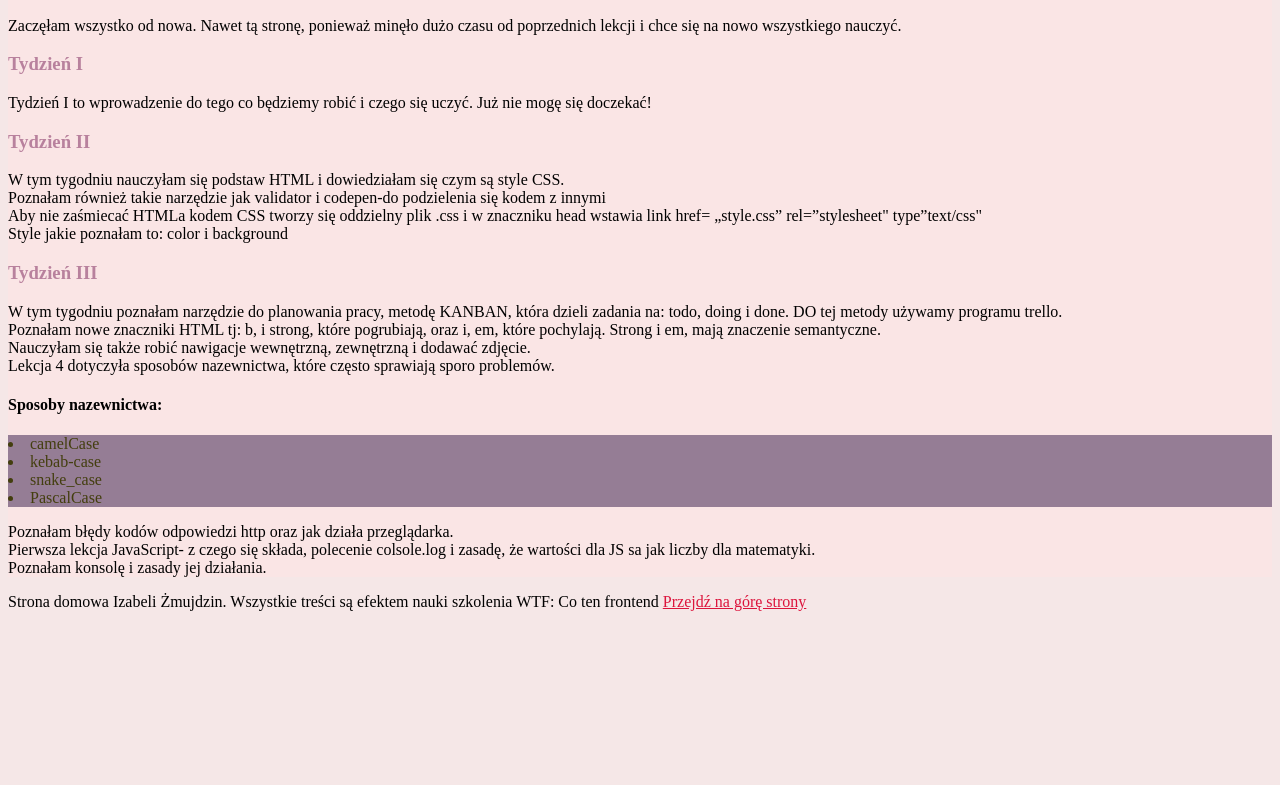
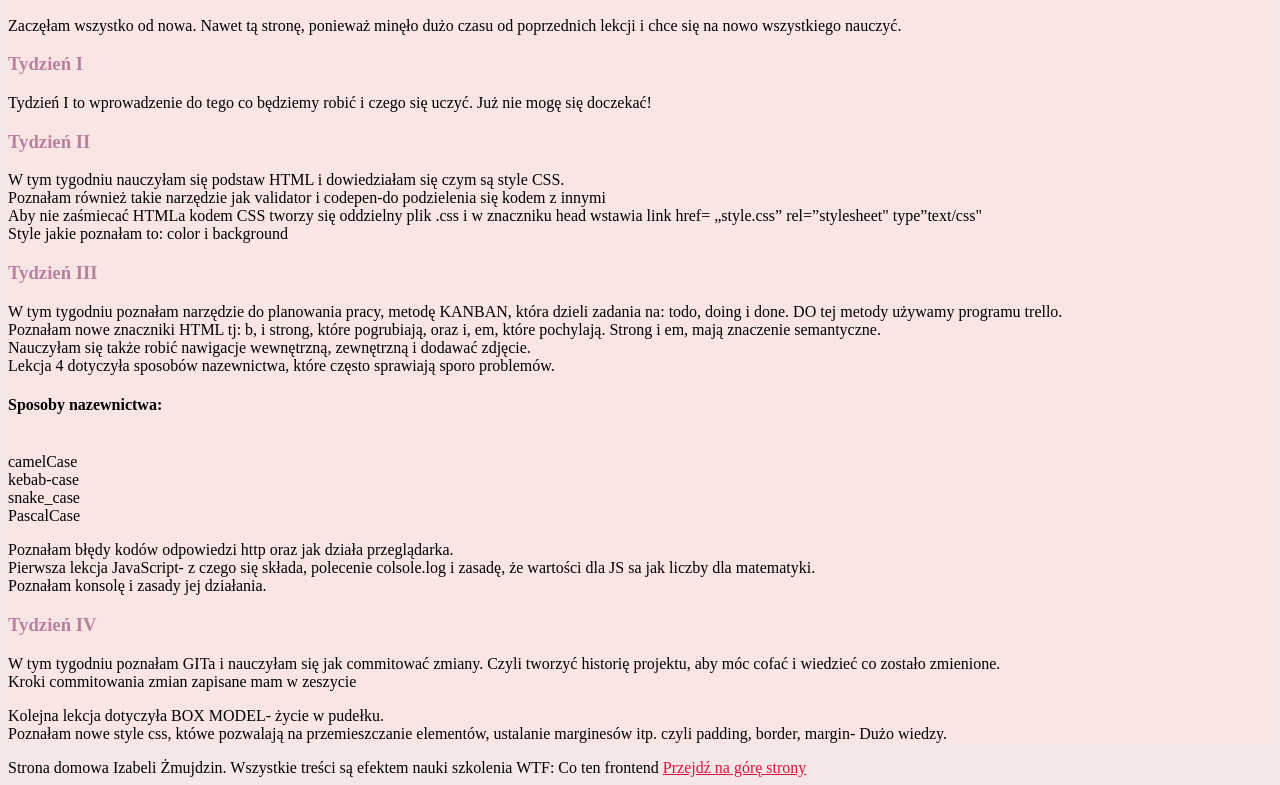
Before and after one commit to izabelazmujdzin/homepage, a plain HTML site: page index.html in a window 1280 px wide. Shown: the part 1223-2008 px from the top of the page. Before the commit the page ends 1842 px from the top, so only its background shows below. Drawn offline with Linux system fonts and the light colour scheme.

Commit message:
add content

```diff
--- a/index.html
+++ b/index.html
@@ -39,7 +39,7 @@
         </p>
 
         <article>
-          <h3>Tydzień I</h3>
+          <h3 class="third-heading">Tydzień I</h3>
           <p>
             Tydzień I to wprowadzenie do tego co będziemy robić i czego się
             uczyć. Już nie mogę się doczekać!
@@ -47,7 +47,7 @@
         </article>
 
         <article>
-          <h3>Tydzień II</h3>
+          <h3 class="third-heading">Tydzień II</h3>
           <p>
             W tym tygodniu nauczyłam się podstaw HTML i dowiedziałam się czym są
             style CSS.
@@ -60,7 +60,7 @@
         </article>
 
         <article>
-          <h3>Tydzień III</h3>
+          <h3 class="third-heading">Tydzień III</h3>
           <p>
             W tym tygodniu poznałam narzędzie do planowania pracy, metodę
             KANBAN, która dzieli zadania na: todo, doing i done. DO tej metody
@@ -69,14 +69,24 @@
             zdjęcie. <br>Lekcja 4 dotyczyła sposobów nazewnictwa, które często sprawiają
             sporo problemów. </p>
           <h4>Sposoby nazewnictwa:</h4>
-          <li>camelCase</li>
-          <li>kebab-case</li>
-          <li>snake_case</li>
-          <li>PascalCase</li>
+         <br> camelCase
+         <br> kebab-case
+         <br> snake_case
+         <br> PascalCase
 
           <p>Poznałam błędy kodów odpowiedzi http oraz jak działa przeglądarka.
           <br>Pierwsza lekcja JavaScript- z czego się składa, polecenie colsole.log i zasadę, że wartości dla JS sa jak liczby dla matematyki.
         <br>Poznałam konsolę i zasady jej działania.</p>
+        </article>
+
+        <article>
+          <h3 class="third-heading">Tydzień IV</h3>
+          <p> W tym tygodniu poznałam GITa i nauczyłam się jak commitować zmiany. Czyli tworzyć historię projektu, aby móc cofać i wiedzieć co zostało zmienione.
+           <br> Kroki commitowania zmian zapisane mam w zeszycie
+          </p>
+          <p> Kolejna lekcja dotyczyła BOX MODEL- życie w pudełku. <br> Poznałam nowe style css, któwe pozwalają na przemieszczanie elementów, ustalanie marginesów itp. czyli padding, border, margin- Dużo wiedzy.
+          <br>
+        </p>
         </article>
       </section >
     </main>
--- a/style.css
+++ b/style.css
@@ -4,7 +4,8 @@ h1 {
 h2 {
     color:rgb(134, 65, 100)
 }
-h3 {
+
+.third-heading {
     color:rgb(184, 129, 157)
 }
 section {
@@ -29,10 +30,3 @@ nav a {
 .color-background {
     background: #925c8b
 }
-li {
-    color: #433E0E;
-}
-
-li {
-    background: #957D95;
-}
```
Also changed, not shown: nauka-html-css.html (+3 -3 lines), nauka-js.html (+16 -2 lines).
